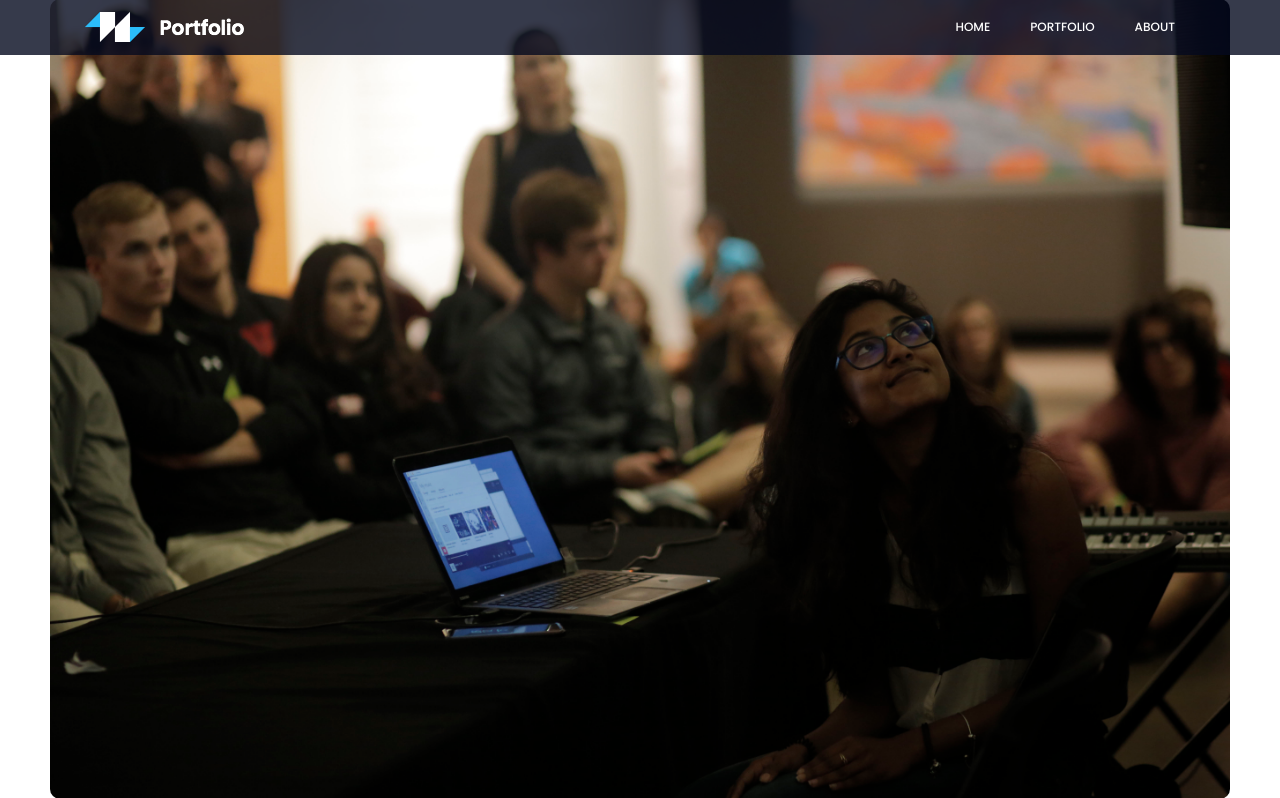
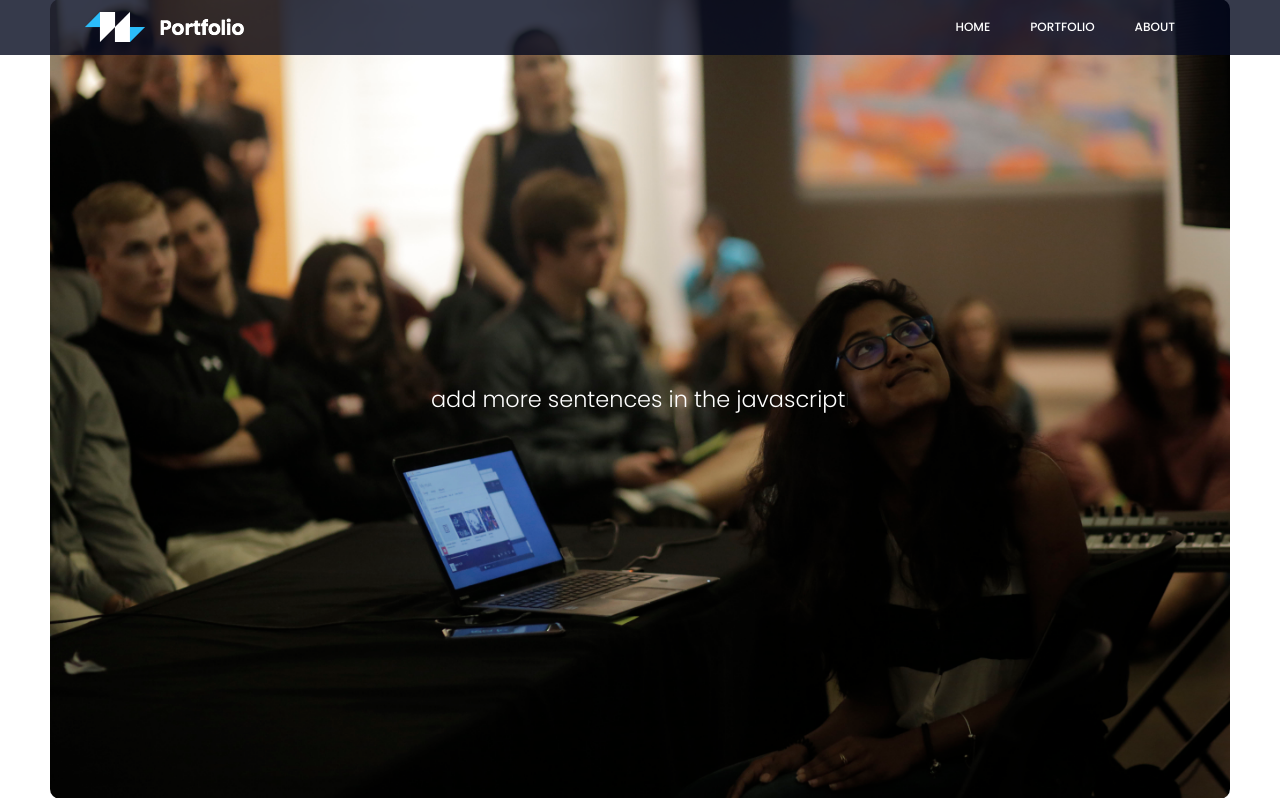
Before and after one commit to ace7ronaldo/Portfolio2018, a PHP site: page / in a window 1280 px wide. Shown: the part 51-849 px from the top of the page. Run offline with PHP 8.4, Linux system fonts and the light colour scheme; some libraries are stand-ins or nearby versions.

Commit message:
added typing effect on homepage using typed.js

```diff
--- a/index.php
+++ b/index.php
@@ -17,9 +17,8 @@
 		<title>Portfolio</title>
 
 		<link href="https://fonts.googleapis.com/css?family=Poppins:100,200,400,300,500,600,700" rel="stylesheet">
-			<!--
-			CSS
-			============================================= -->
+
+		<!--CSS============================================= -->
 		<link rel="stylesheet" href="css/linearicons.css">
 		<link rel="stylesheet" href="css/font-awesome.min.css">
 		<link rel="stylesheet" href="css/bootstrap.css">
@@ -28,6 +27,13 @@
 		<link rel="stylesheet" href="css/animate.min.css">
 		<link rel="stylesheet" href="css/owl.carousel.css">
 		<link rel="stylesheet" href="css/main.css">
+
+		<style>
+			#typedintro {
+				color: white;
+				font-size: 1.4rem;
+			}
+		</style>
 	</head>
 	<body>
 		<div class="protfolio-wrap">
@@ -40,7 +46,11 @@
 			<section class="banner-area relative" id="home">
 				<div class="overlay overlay-bg"></div>
 				<div class="container">
-						<div class="row fullscreen d-flex align-items-center justify-content-center"> </div>
+					<div class="row fullscreen d-flex align-items-center justify-content-center">
+
+						<div id="typedintro"></div>
+
+					</div>
 				</div>
 			</section>
 			<!-- End banner Area -->
@@ -156,5 +166,19 @@
 		<script src="js/mail-script.js"></script>
 		<script src="js/isotope.pkgd.min.js"></script>
 		<script src="js/main.js"></script>
+		<script src="https://cdn.jsdelivr.net/npm/typed.js@2.0.9"></script>
+		<script>
+			var options = {
+				strings: [
+				"mini about me thing^500",
+				"curious^500",
+				"add more sentences in the javascript^500"
+				],
+				typeSpeed: 30,
+			}
+
+			var typed = new Typed("#typedintro", options);
+
+		</script>
 	</body>
 	</html>
```
Also changed, not shown: united.php (indentation only), wild.php (indentation only). Lines whose indentation alone changed are shown as unchanged.
